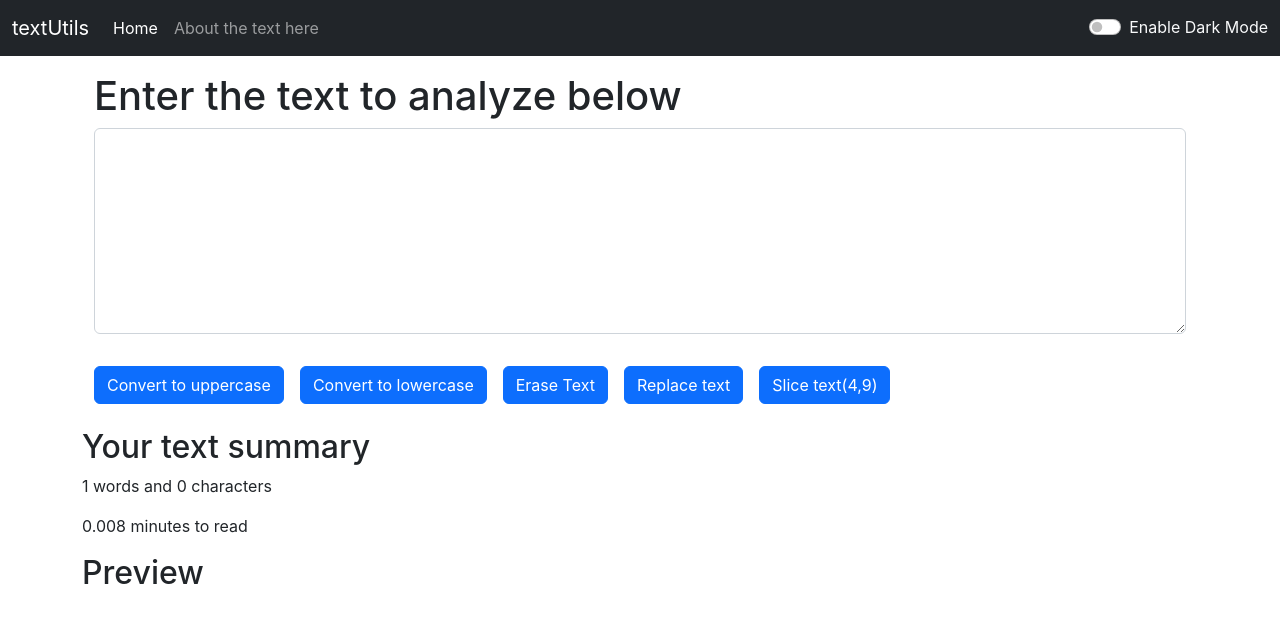
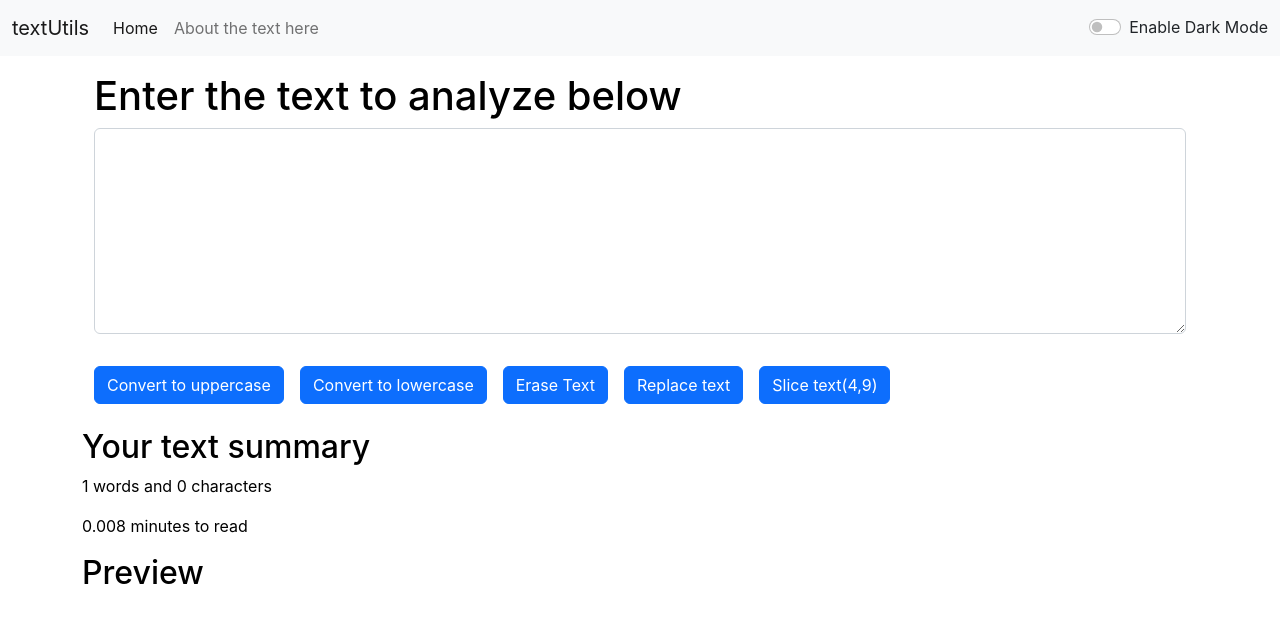
Before and after one commit to rks-031/textUtils, a React (Create React App) app: page / in a window 1280 px wide. Shown: the top 622 px of the page. Built offline with nearby package versions, Linux system fonts and the light colour scheme.

Commit message:
complete enable/diable dark mode

```diff
--- a/src/App.js
+++ b/src/App.js
@@ -6,12 +6,14 @@ import TextForms from "./components/TextForms";
 import React, { useState } from "react";
 
 function App() {
-  const [mode, setMode] = useState("dark");
+  const [mode, setMode] = useState("light");
   const toggleMode = () => {
     if (mode === "light") {
-      setMode = "dark";
+      setMode("dark");
+      document.body.style.backgroundColor = "grey";
     } else {
-      setMode = "light";
+      setMode("light");
+      document.body.style.backgroundColor = "white";
     }
   };
   return (
@@ -19,7 +21,7 @@ function App() {
       {/* <Navbar title="textUtils" aboutText="About" /> */}
       <Navbar title="textUtils" mode={mode} toggleMode={toggleMode} />
       <div className="container my-3">
-        <TextForms heading="Enter the text to analyze below" />
+        <TextForms mode={mode} heading="Enter the text to analyze below" />
         {/* <About /> */}
       </div>
     </>
--- a/src/components/Navbar.js
+++ b/src/components/Navbar.js
@@ -45,7 +45,11 @@ export default function Navbar(props) {
               Search
             </button>
           </form> */}
-          <div className="form-check form-switch text-light">
+          <div
+            className={`form-check form-switch text-${
+              props.mode === "light" ? "dark" : "light"
+            }`}
+          >
             <input
               className="form-check-input"
               onClick={props.toggleMode}
@@ -53,7 +57,10 @@ export default function Navbar(props) {
               role="switch"
               id="flexSwitchCheckDefault"
             />
-            <label className="form-check-label" for="flexSwitchCheckDefault">
+            <label
+              className="form-check-label"
+              htmlFor="flexSwitchCheckDefault"
+            >
               Enable Dark Mode
             </label>
           </div>
--- a/src/components/textForms.js
+++ b/src/components/textForms.js
@@ -49,13 +49,22 @@ export default function TextForms(props) {
 
   return (
     <>
-      <div className="container ">
+      <div
+        className="container "
+        style={{
+          color: props.mode === "dark" ? "white" : "black",
+        }}
+      >
         <div className="mb-3">
           <h1>{props.heading}</h1>
           <textarea
             className="form-control"
             value={text}
             onChange={handleOnChange}
+            style={{
+              backgroundColor: props.mode === "light" ? "white" : "black",
+              color: props.mode === "light" ? "black" : "white",
+            }}
             id="myBox"
             rows="8"
           ></textarea>
@@ -77,7 +86,12 @@ export default function TextForms(props) {
           </button>
         </div>
       </div>
-      <div className="conatiner my-3">
+      <div
+        className="conatiner my-3"
+        style={{
+          color: props.mode === "dark" ? "white" : "black",
+        }}
+      >
         <h2>Your text summary</h2>
         <p>
           {text.split(" ").length} words and {text.length} characters
```
